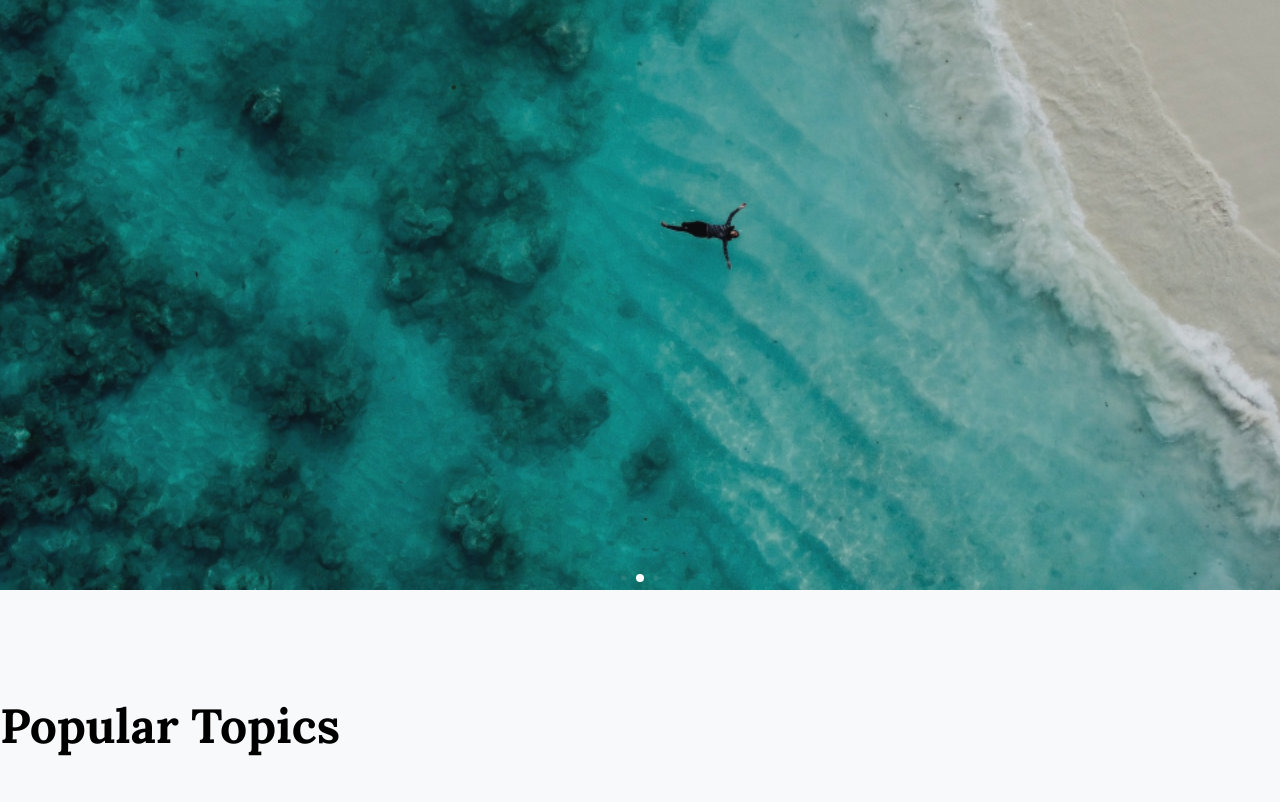
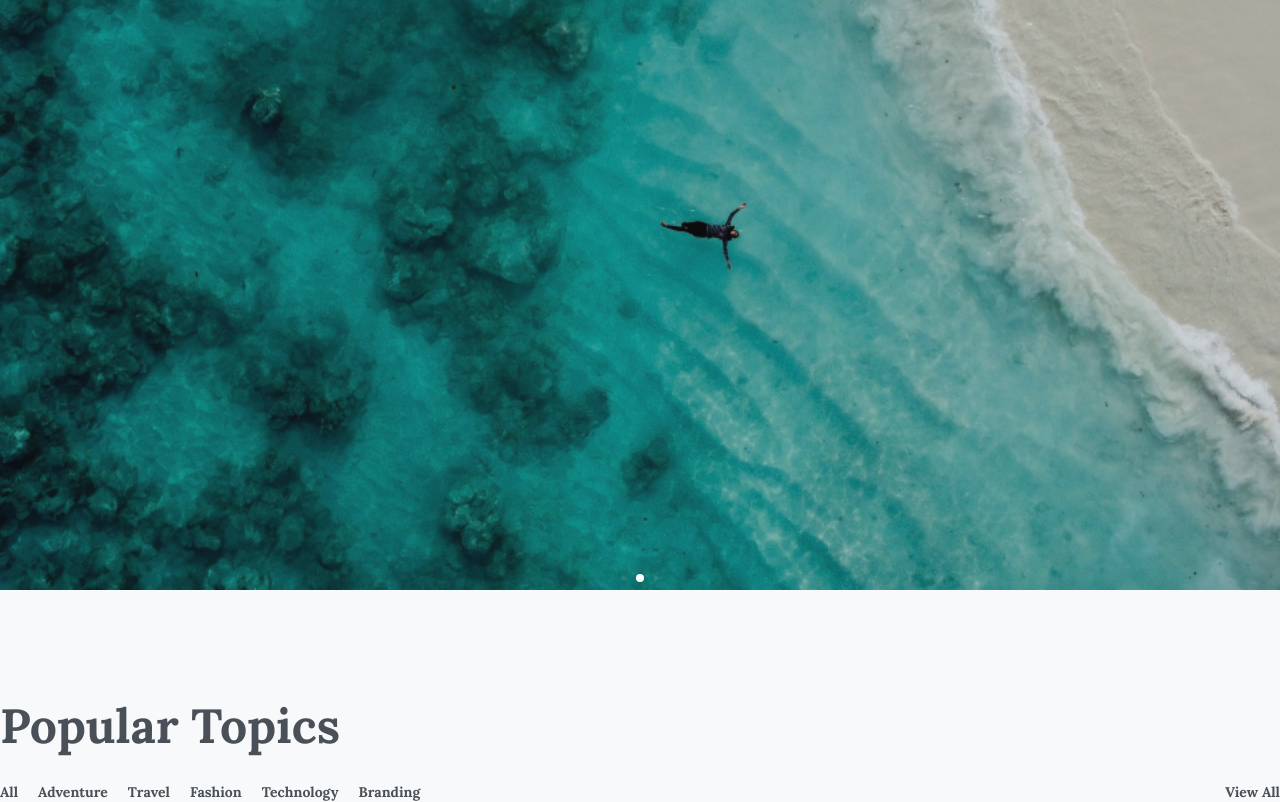
Before and after one commit to RakibMERNDev/runo-blog-next, a Next.js app: page / in a window 1280 px wide. Shown: the part 210-1012 px from the top of the page. Before the commit the page ends 966 px from the top, so only its background shows below. Built offline with nearby package versions, Linux system fonts and the light colour scheme.

Commit message:
Add topic filter navigation to popular section
Introduce category filter options and a "View All" link to help users easily browse popular topics. Also adjust typography styling and spacing to improve the visual hierarchy.

```diff
--- a/src/app/page.tsx
+++ b/src/app/page.tsx
@@ -2,8 +2,21 @@ import Carousel from "@/components/Carousel/Carousel";
 
 function PopularSection() {
   return (
-    <div className="mt-28 max-w-7xl mx-auto">
-      <h2 className="text-5xl font-bold">Popular Topics</h2>
+    <div className="mt-28 max-w-7xl mx-auto text-[#495057FF]">
+      <h2 className="text-5xl font-bold  mb-8">Popular Topics</h2>
+      <div className="flex justify-between text-sm font-bold">
+        <div className="flex gap-5">
+          <p>All</p>
+          <p>Adventure</p>
+          <p>Travel</p>
+          <p>Fashion</p>
+          <p>Technology</p>
+          <p>Branding</p>
+        </div>
+        <div>
+          <p>View All</p>
+        </div>
+      </div>
     </div>
   );
 }
```
